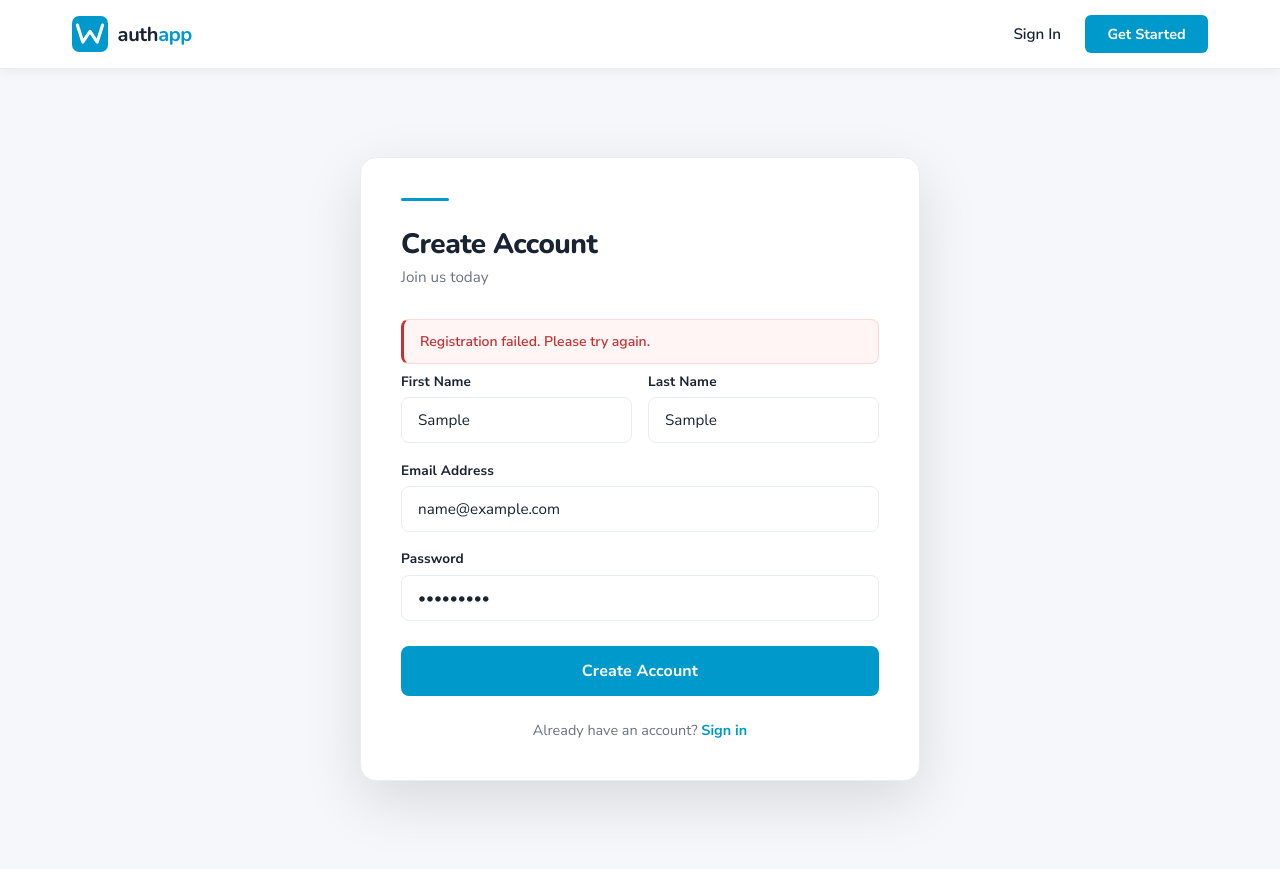
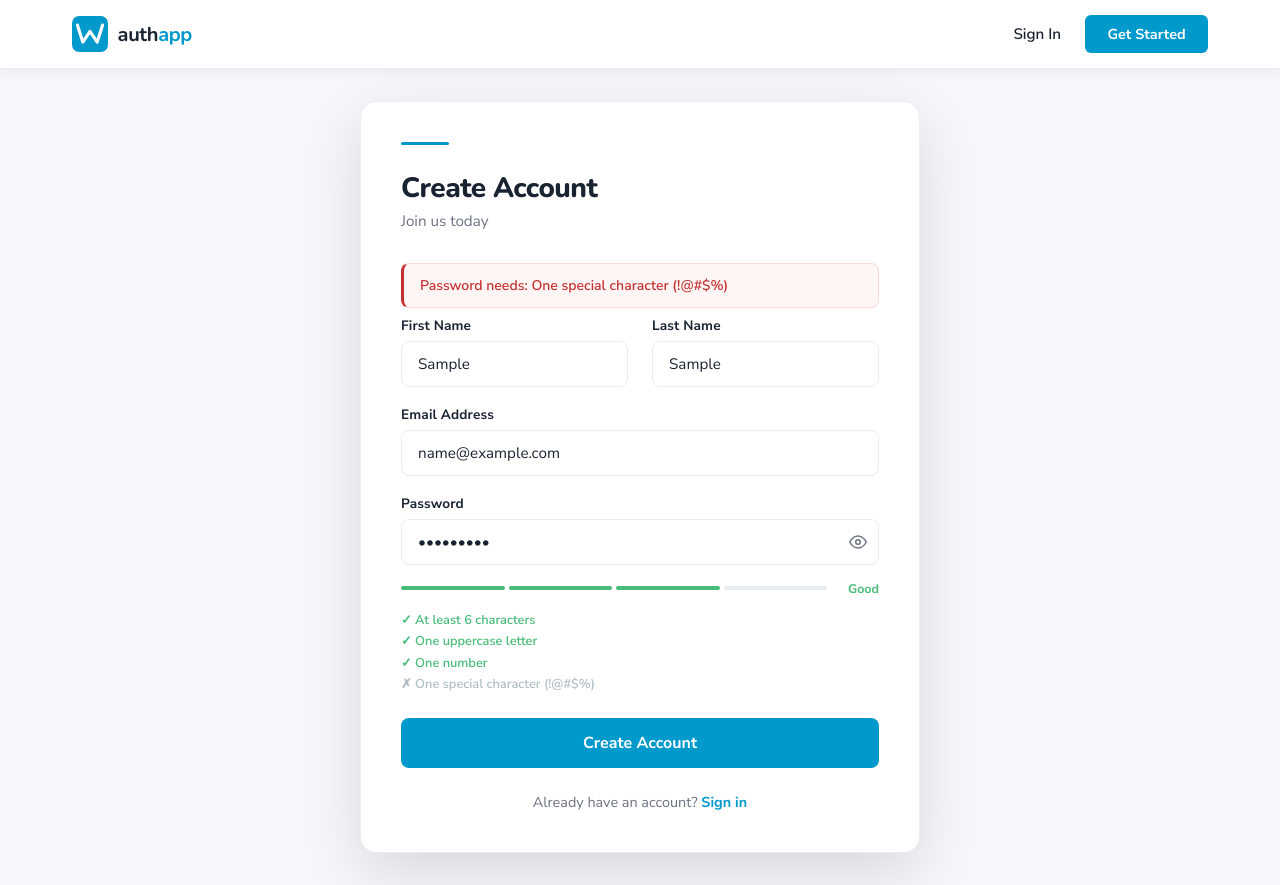
Before and after one commit to Nvhuma/Auth-assessment, a React app in the folder frontend/: page /register in a window 1280 px wide. Both pictures are taken after typing "Sample", "Sample", "name@example.com", "Sample123" into the empty fields and a click on the button "Create Account". Built offline with nearby package versions, Linux system fonts and the light colour scheme; no server answers; the HTML template or start-up script is replaced by a standard one.

Commit message:
feat(frontend): add password strength indicator with rules checklist and show/hide toggle

```diff
--- a/frontend/src/pages/Auth.module.css
+++ b/frontend/src/pages/Auth.module.css
@@ -20,7 +20,7 @@
   border: 1px solid var(--grey-mid);
 }
 
-/* Blue top accent bar — Wonga's signature blue underline style */
+/* Blue top accent bar */
 .authCard::before {
   content: '';
   display: block;
@@ -55,7 +55,7 @@
 .row {
   display: grid;
   grid-template-columns: 1fr 1fr;
-  gap: 1rem;
+  gap: 1.5rem;
 }
 
 .formGroup {
@@ -81,6 +81,7 @@
   background: var(--white);
   transition: border-color 0.2s, box-shadow 0.2s;
   outline: none;
+  width: 100%;
 }
 
 .formGroup input:focus {
@@ -92,6 +93,92 @@
   color: #b0bec5;
 }
 
+/* ── Password input wrapper ── */
+.passwordWrap {
+  position: relative;
+  display: flex;
+  align-items: center;
+}
+
+.passwordWrap input {
+  padding-right: 2.75rem;
+}
+
+.eyeBtn {
+  position: absolute;
+  right: 0.75rem;
+  background: none;
+  border: none;
+  padding: 0;
+  cursor: pointer;
+  color: var(--grey-text);
+  display: flex;
+  align-items: center;
+  transition: color 0.2s;
+}
+
+.eyeBtn:hover {
+  color: var(--blue);
+}
+
+/* ── Password strength bars ── */
+.strengthWrap {
+  display: flex;
+  align-items: center;
+  gap: 0.75rem;
+  margin-top: 0.5rem;
+}
+
+.strengthBars {
+  display: flex;
+  gap: 4px;
+  flex: 1;
+}
+
+.strengthBar {
+  height: 4px;
+  flex: 1;
+  border-radius: 2px;
+  background: var(--grey-mid);
+  transition: background 0.3s;
+}
+
+.strengthBar.weak   { background: #e53e3e; }
+.strengthBar.fair   { background: #ed8936; }
+.strengthBar.good   { background: #48bb78; }
+.strengthBar.strong { background: #0099cc; }
+
+.strengthLabel {
+  font-size: 0.78rem;
+  font-weight: 700;
+  min-width: 40px;
+  text-align: right;
+}
+
+.strengthLabel.weak   { color: #e53e3e; }
+.strengthLabel.fair   { color: #ed8936; }
+.strengthLabel.good   { color: #48bb78; }
+.strengthLabel.strong { color: #0099cc; }
+
+/* ── Password rules checklist ── */
+.rulesList {
+  list-style: none;
+  margin-top: 0.5rem;
+  display: flex;
+  flex-direction: column;
+  gap: 0.2rem;
+}
+
+.rule {
+  font-size: 0.8rem;
+  font-weight: 600;
+  transition: color 0.2s;
+}
+
+.rulePassed { color: #48bb78; }
+.ruleFailed { color: #b0bec5; }
+
+/* ── Error alert ── */
 .errorAlert {
   background: #fff5f5;
   color: #c53030;
@@ -104,6 +191,7 @@
   margin-bottom: 0.5rem;
 }
 
+/* ── Submit button ── */
 .submitButton {
   background: var(--blue);
   color: var(--white);
@@ -116,7 +204,6 @@
   cursor: pointer;
   transition: background 0.2s, transform 0.1s, box-shadow 0.2s;
   margin-top: 0.5rem;
-  letter-spacing: 0.01em;
 }
 
 .submitButton:hover:not(:disabled) {
@@ -130,6 +217,7 @@
   cursor: not-allowed;
 }
 
+/* ── Switch text ── */
 .switchText {
   text-align: center;
   margin-top: 1.5rem;
--- a/frontend/src/pages/Register.jsx
+++ b/frontend/src/pages/Register.jsx
@@ -1,9 +1,6 @@
 // frontend/src/pages/Register.jsx
-
-// Pages are "smart" components — they own state and make API calls.
-// They compose smaller UI components (like form fields, buttons).
-// keep API calls in pages (or custom hooks), not deep in UI components.
-// This keeps UI components "dumb" and reusable.
+// Register page with real-time password strength indicator.
+// Checks 4 rules as the user types — each rule met fills one strength bar.
 
 import { useState } from 'react';
 import { useNavigate, Link } from 'react-router-dom';
@@ -11,9 +8,26 @@ import { useAuth } from '../context/AuthContext';
 import api from '../api/axios';
 import styles from './Auth.module.css';
 
+// Password rules — each has a label and a test function
+// This array drives both the strength bar AND the validation on submit
+const PASSWORD_RULES = [
+  { label: 'At least 6 characters',        test: (p) => p.length >= 6 },
+  { label: 'One uppercase letter',          test: (p) => /[A-Z]/.test(p) },
+  { label: 'One number',                    test: (p) => /[0-9]/.test(p) },
+  { label: 'One special character (!@#$%)', test: (p) => /[!@#$%^&*]/.test(p) },
+];
+
+// Returns a label and color class based on how many rules pass
+function getStrength(password) {
+  const score = PASSWORD_RULES.filter(r => r.test(password)).length;
+  if (score === 0) return { label: '',       color: 'empty'  };
+  if (score === 1) return { label: 'Weak',   color: 'weak'   };
+  if (score === 2) return { label: 'Fair',   color: 'fair'   };
+  if (score === 3) return { label: 'Good',   color: 'good'   };
+  return             { label: 'Strong', color: 'strong' };
+}
+
 function Register() {
-  // Controlled form state — React controls the form inputs
-  // This is "controlled components" pattern — React is the single source of truth
   const [formData, setFormData] = useState({
     firstName: '',
     lastName: '',
@@ -21,57 +35,57 @@ function Register() {
     password: '',
   });
 
-  const [error, setError] = useState('');    // API error messages
-  const [loading, setLoading] = useState(false); // Disable button while submitting
+  const [error, setError]                   = useState('');
+  const [loading, setLoading]               = useState(false);
+  const [passwordTouched, setPasswordTouched] = useState(false);
+  const [showPassword, setShowPassword]     = useState(false);
 
   const { login } = useAuth();
-  const navigate = useNavigate(); // Programmatic navigation (redirect after login)
+  const navigate  = useNavigate();
 
-  // Single handler for ALL form inputs
-  // [e.target.name] = computed property key (dynamic property name)
   const handleChange = (e) => {
-    setFormData(prev => ({
-      ...prev,              // Keep all existing fields
-      [e.target.name]: e.target.value, // Update only the changed field
-    }));
+    setFormData(prev => ({ ...prev, [e.target.name]: e.target.value }));
+  };
+
+  const handlePasswordChange = (e) => {
+    setPasswordTouched(true);
+    handleChange(e);
   };
 
   const handleSubmit = async (e) => {
-    e.preventDefault(); // Prevent default HTML form submission (page reload)
+    e.preventDefault();
+    setError('');
 
-    setError('');       // Clear previous errors
-    setLoading(true);   // Show loading state
+    // Validate all rules pass before hitting the API
+    const failedRules = PASSWORD_RULES.filter(r => !r.test(formData.password));
+    if (failedRules.length > 0) {
+      setError(`Password needs: ${failedRules.map(r => r.label).join(', ')}`);
+      return;
+    }
+
+    setLoading(true);
 
     try {
-      // POST to /api/auth/register
-      // Axios instance has baseURL set, so we just need the path
       const response = await api.post('/auth/register', {
         firstName: formData.firstName,
-        lastName: formData.lastName,
-        email: formData.email,
-        password: formData.password,
+        lastName:  formData.lastName,
+        email:     formData.email,
+        password:  formData.password,
       });
 
-      // Destructure the response data
       const { token, user } = response.data;
-
-      // Store auth state — this also saves to localStorage
       login(token, user);
-
-      // Redirect to the user details page
       navigate('/dashboard');
 
     } catch (err) {
-      // Axios throws on 4xx/5xx responses
-      // err.response?.data?.message is the error from the API's JSON body
-      setError(
-        err.response?.data?.message || 'Registration failed. Please try again.'
-      );
+      setError(err.response?.data?.message || 'Registration failed. Please try again.');
     } finally {
-      // "finally" runs whether the try succeeded or failed
       setLoading(false);
     }
   };
+
+  const strength   = getStrength(formData.password);
+  const scoreCount = PASSWORD_RULES.filter(r => r.test(formData.password)).length;
 
   return (
     <div className={styles.authContainer}>
@@ -79,7 +93,6 @@ function Register() {
         <h1 className={styles.title}>Create Account</h1>
         <p className={styles.subtitle}>Join us today</p>
 
-        {/* Show error message if there is one */}
         {error && <div className={styles.errorAlert}>{error}</div>}
 
         <form onSubmit={handleSubmit} className={styles.form}>
@@ -89,8 +102,8 @@ function Register() {
               <input
                 id="firstName"
                 type="text"
-                name="firstName"           // Must match the formData key
-                value={formData.firstName} // Controlled: React controls the value
+                name="firstName"
+                value={formData.firstName}
                 onChange={handleChange}
                 placeholder="John"
                 required
@@ -125,23 +138,74 @@ function Register() {
 
           <div className={styles.formGroup}>
             <label htmlFor="password">Password</label>
+
+            {/* Password input with show/hide toggle */}
+            <div className={styles.passwordWrap}>
               <input
                 id="password"
-              type="password"
+                type={showPassword ? 'text' : 'password'}
                 name="password"
                 value={formData.password}
-              onChange={handleChange}
-              placeholder="At least 6 characters"
-              minLength={6}
+                onChange={handlePasswordChange}
+                placeholder="Create a strong password"
                 required
               />
+              <button
+                type="button"
+                className={styles.eyeBtn}
+                onClick={() => setShowPassword(prev => !prev)}
+                aria-label={showPassword ? 'Hide password' : 'Show password'}
+              >
+                {showPassword ? (
+                  <svg width="18" height="18" viewBox="0 0 24 24" fill="none" stroke="currentColor" strokeWidth="2">
+                    <path d="M17.94 17.94A10.07 10.07 0 0 1 12 20c-7 0-11-8-11-8a18.45 18.45 0 0 1 5.06-5.94"/>
+                    <path d="M9.9 4.24A9.12 9.12 0 0 1 12 4c7 0 11 8 11 8a18.5 18.5 0 0 1-2.16 3.19"/>
+                    <line x1="1" y1="1" x2="23" y2="23"/>
+                  </svg>
+                ) : (
+                  <svg width="18" height="18" viewBox="0 0 24 24" fill="none" stroke="currentColor" strokeWidth="2">
+                    <path d="M1 12s4-8 11-8 11 8 11 8-4 8-11 8-11-8-11-8z"/>
+                    <circle cx="12" cy="12" r="3"/>
+                  </svg>
+                )}
+              </button>
             </div>
 
-          <button
-            type="submit"
-            className={styles.submitButton}
-            disabled={loading} // Prevent double-submission
+            {/* Strength bars — only show after user starts typing */}
+            {passwordTouched && formData.password.length > 0 && (
+              <div className={styles.strengthWrap}>
+                <div className={styles.strengthBars}>
+                  {[0, 1, 2, 3].map(i => (
+                    <div
+                      key={i}
+                      className={`${styles.strengthBar} ${i < scoreCount ? styles[strength.color] : ''}`}
+                    />
+                  ))}
+                </div>
+                {strength.label && (
+                  <span className={`${styles.strengthLabel} ${styles[strength.color]}`}>
+                    {strength.label}
+                  </span>
+                )}
+              </div>
+            )}
+
+            {/* Rule checklist */}
+            {passwordTouched && (
+              <ul className={styles.rulesList}>
+                {PASSWORD_RULES.map((rule, i) => (
+                  <li
+                    key={i}
+                    className={`${styles.rule} ${rule.test(formData.password) ? styles.rulePassed : styles.ruleFailed}`}
                   >
+                    {rule.test(formData.password) ? '✓' : '✗'} {rule.label}
+                  </li>
+                ))}
+              </ul>
+            )}
+          </div>
+
+          <button type="submit" className={styles.submitButton} disabled={loading}>
             {loading ? 'Creating account...' : 'Create Account'}
           </button>
         </form>
```
Lines whose indentation alone changed are shown as unchanged.
